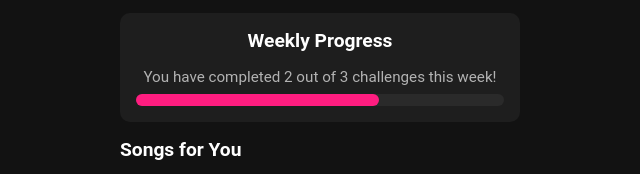
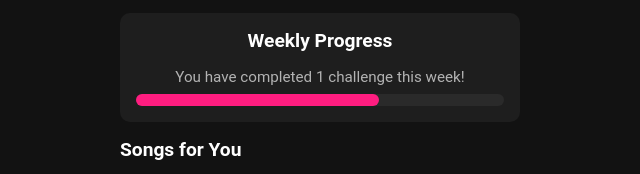
Before and after one commit to aashish-arun/CPRG-303-Phase3, a plain HTML site: page index.html in a window 1280 px wide. Shown: the part 175-349 px from the top of the page, 320-960 px from the left. Drawn offline with Linux system fonts and the light colour scheme.

Commit message:
minor change

```diff
--- a/index.html
+++ b/index.html
@@ -23,7 +23,7 @@
     <!-- Weekly Progress Section -->
   <section class="weekly-progress">
     <h2 class="section-title">Weekly Progress</h2>
-    <p>You have completed 2 out of 3 challenges this week!</p>
+    <p>You have completed 1 challenge this week!</p>
     <div class="progress-bar">
       <div class="progress-fill" style="width: 66%;"></div>
     </div>
```
